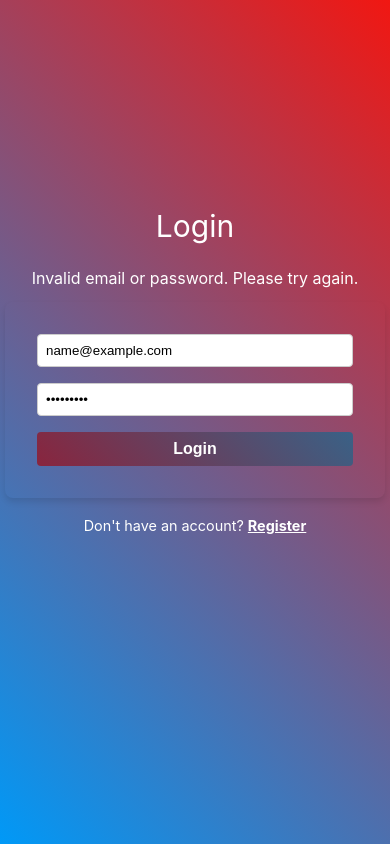
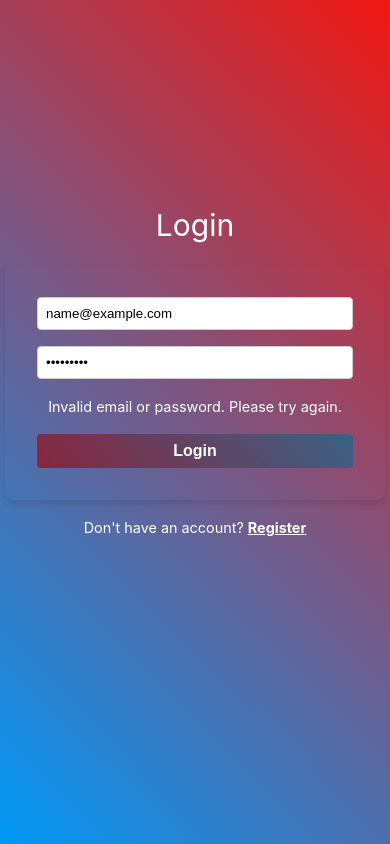
Before and after one commit to Luayasaadsson/CineMate, a Vue app in the folder frontend/: page /auth in a window 390 px wide. Both pictures are taken after typing "name@example.com", "Sample123" into the empty fields and a click on the button "Login". Built offline with nearby package versions, Linux system fonts and the light colour scheme; no server answers.

Commit message:
Fix logout button in hamburger menu

```diff
--- a/frontend/src/App.vue
+++ b/frontend/src/App.vue
@@ -19,14 +19,16 @@ const toggleTheme = () => {
 provide('theme', theme)
 provide('toggleTheme', toggleTheme)
 
-onMounted(() => {
-  document.body.classList.add(`theme-${theme.value}`)
-})
-
 const handleLogout = () => {
   authStore.logout()
   router.push('/auth')
 }
+
+provide('handleLogout', handleLogout)
+
+onMounted(() => {
+  document.body.classList.add(`theme-${theme.value}`)
+})
 </script>
 
 <template>
@@ -93,7 +95,7 @@ nav a {
 }
 
 nav a:hover {
-  transform: scale(1.10);
+  transform: scale(1.1);
 }
 
 .brand {
@@ -121,7 +123,7 @@ nav a:hover {
 }
 
 .logout-btn:hover {
-  transform: scale(1.10);;
+  transform: scale(1.1);
 }
 
 main {
--- a/frontend/src/components/AuthForm.vue
+++ b/frontend/src/components/AuthForm.vue
@@ -16,10 +16,8 @@ const handleSubmit = async () => {
   errorMessage.value = ''
   try {
     if (isLoginMode.value) {
-
       await authStore.login(email.value, password.value)
     } else {
-
       await authStore.register(name.value, email.value, password.value)
       await authStore.login(email.value, password.value)
     }
@@ -37,23 +35,12 @@ const handleSubmit = async () => {
   <div class="form-container">
     <div>
       <h1 class="form-title">{{ isLoginMode ? 'Login' : 'Register' }}</h1>
-      <ErrorBanner v-if="errorMessage" :message="errorMessage" />
+
       <form @submit.prevent="handleSubmit">
-
-        <input
-          v-if="!isLoginMode"
-          type="text"
-          v-model="name"
-          placeholder="Name"
-          required
-        />
+        <input v-if="!isLoginMode" type="text" v-model="name" placeholder="Name" required />
         <input type="email" v-model="email" placeholder="Email" required />
-        <input
-          type="password"
-          v-model="password"
-          placeholder="Password"
-          required
-        />
+        <input type="password" v-model="password" placeholder="Password" required />
+        <ErrorBanner v-if="errorMessage" :message="errorMessage" />
         <button type="submit">{{ isLoginMode ? 'Login' : 'Register' }}</button>
       </form>
       <p class="toggle-link">
--- a/frontend/src/components/ErrorBanner.vue
+++ b/frontend/src/components/ErrorBanner.vue
@@ -11,10 +11,11 @@ defineProps<{ message: string }>()
 <style scoped>
 .error-banner {
   color: var(--color-text-dark);
-  font-size: 1.2rem;
-  margin: 10px;
   text-align: center;
-  font-weight: bold;
+}
+
+.error-banner:has(p) {
+  font-size: 0.9rem;
 }
 
 @media (max-width: 768px) {
--- a/frontend/src/components/HamburgerMenu.vue
+++ b/frontend/src/components/HamburgerMenu.vue
@@ -1,12 +1,14 @@
 <script setup lang="ts">
+import { RouterLink } from 'vue-router'
 import { ref, inject, onMounted, onUnmounted } from 'vue'
-import { RouterLink } from 'vue-router'
 import ThemeToggleButton from './ThemeToggleButton.vue'
 
 type ThemeType = 'dark' | 'light'
 
 const isMenuOpen = ref(false)
 const theme = inject<ThemeType>('theme', 'dark')
+
+const handleLogout = inject('handleLogout') as () => void
 
 const toggleMenu = () => {
   isMenuOpen.value = !isMenuOpen.value
@@ -52,8 +54,9 @@ onUnmounted(() => {
             : 'linear-gradient(45deg, #3a6186, #89253e)',
       }"
     >
+      <RouterLink @click="toggleMenu" to="/">Home</RouterLink>
       <RouterLink @click="toggleMenu" to="/favorites">Favorites</RouterLink>
-      <button class="logout-btn" @click="toggleMenu">Logout</button>
+      <button class="logout-btn" @click="handleLogout">Logout</button>
       <ThemeToggleButton />
     </nav>
   </div>
```
